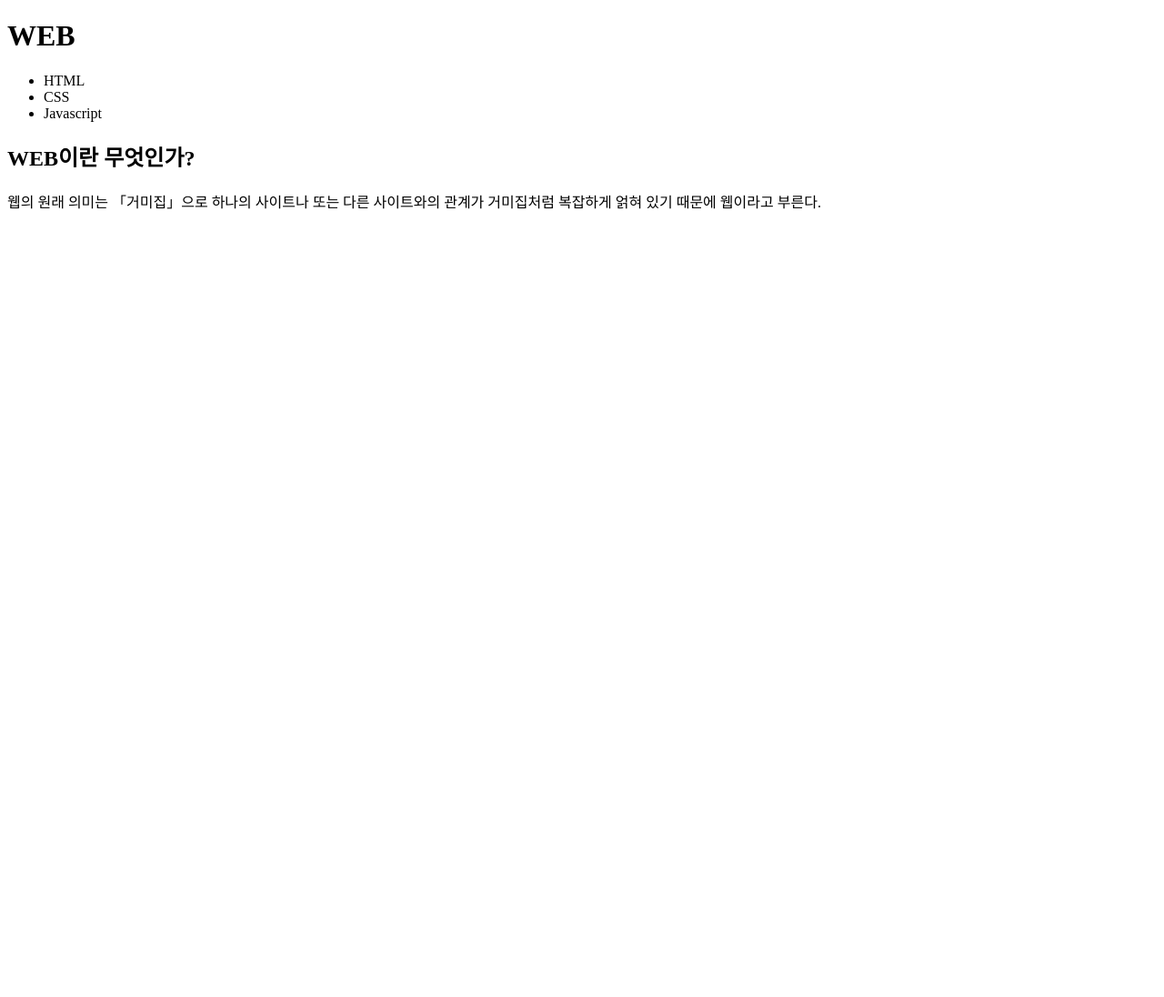
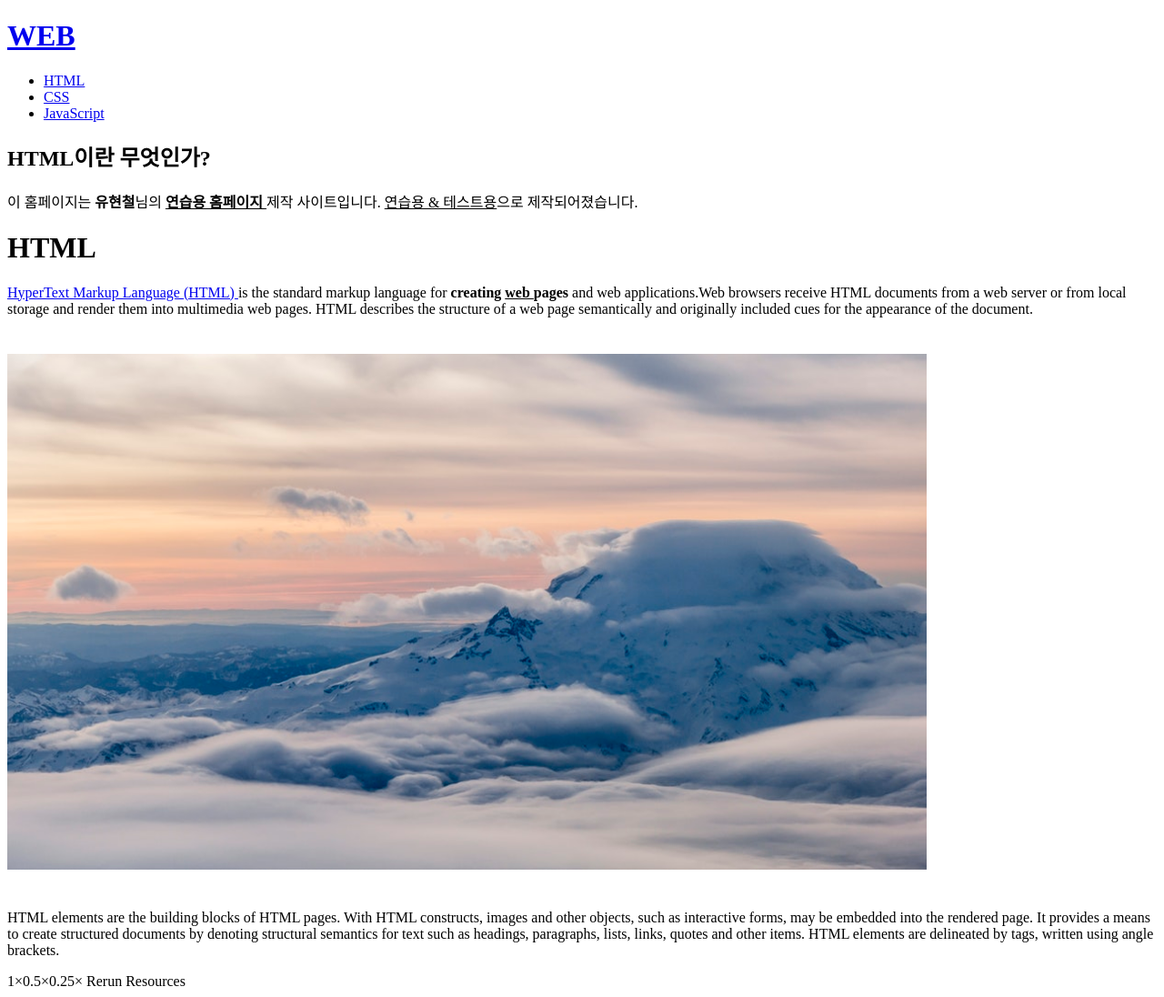
Before and after one commit to ryuhee/Ryu, a plain HTML site: page index.html in a window 1280 px wide. Shown: the whole page at 91% size. Before the commit the page ends 800 px from the top, so only its background shows below. Drawn offline with Linux system fonts and the light colour scheme.

Commit message:
first version

```diff
--- a/index.html
+++ b/index.html
@@ -5,13 +5,38 @@
 <meta charset="utf-8">
 </head>
 <body>
-  <h1>WEB</h1>
+  <h1><a href="index.html">WEB</a></h1>
 <ul>
-  <li>HTML</li>
-  <li>CSS</li>
-  <li>Javascript</li>
-  </ul>
-<H2>WEB이란 무엇인가?</h2>
-웹의 원래 의미는 「거미집」으로 하나의 사이트나 또는 다른 사이트와의 관계가 거미집처럼 복잡하게 얽혀 있기 때문에 웹이라고 부른다.
+  <li><a href="1.html">HTML</a></li>
+  <li><a href="2.html">CSS</a></li>
+  <li><a href="3.html">JavaScript</a></li>
+</ul>
+<H2>HTML이란 무엇인가?</h2>
+이 홈페이지는 <strong>유현철</strong>님의 <strong><u>연습용 홈페이지
+</u></strong> 제작 사이트입니다.
+<u>연습용 & 테스트용</u>으로 제작되어졌습니다.
+<h1>HTML</h1>
+<p><a href="http://www.w3.org/TR/html5/" target="_blank"
+  title="html5 speicification">HyperText Markup Language (HTML)
+</a>is the standard markup language for <strong>creating <u>web
+</u> pages</strong> and web applications.Web browsers receive
+HTML documents from a web server or from local storage and
+render them into multimedia web pages. HTML describes the
+structure of a web page semantically and originally included
+cues for the appearance of the document.</p>
+<p style="margin-top:40px;" ></p>
+<img src="winter.jpg" width="80%">
+<p style="margin-top:40px;">HTML elements are the building
+blocks of HTML pages. With HTML constructs, images and other
+objects, such as interactive forms, may be embedded into the
+rendered page. It provides a means to create structured
+documents by denoting structural semantics for text such as
+headings, paragraphs, lists, links, quotes and other items.
+HTML elements are delineated by tags, written using angle
+brackets. </p>
+
+1×0.5×0.25×
+Rerun
+Resources
 </body>
 </html>
```
